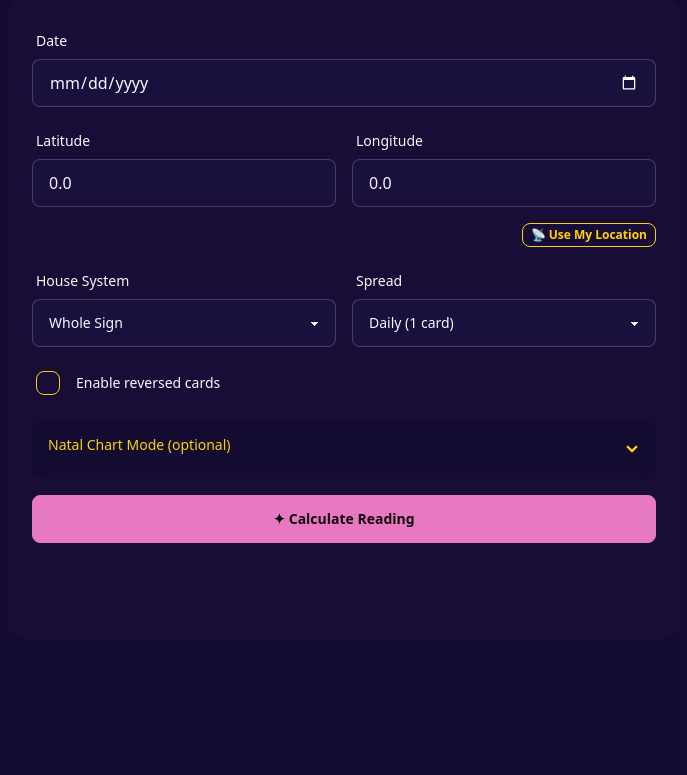
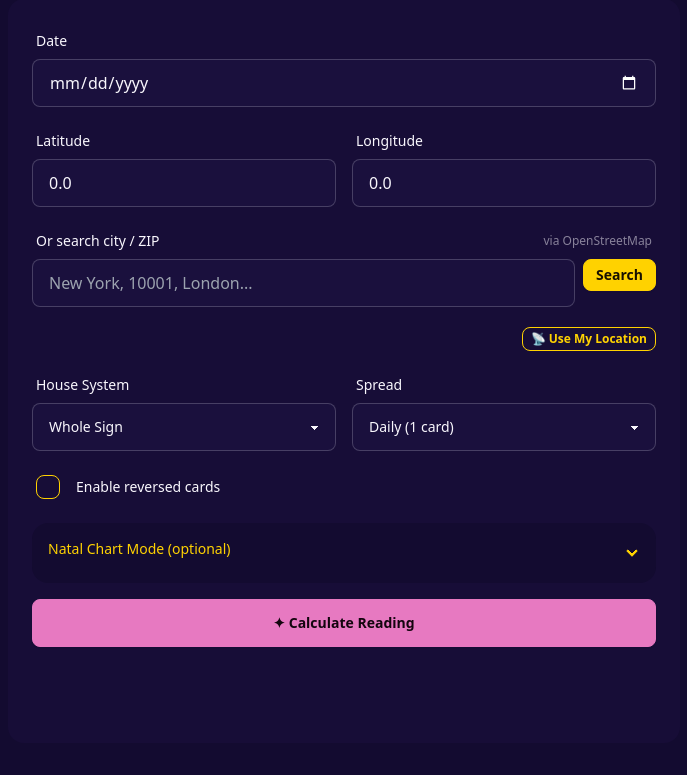
Before and after one commit to phildini/orbpondering, a Django app: template web/orbpondering_web/frontend/templates/frontend/reading_form.html in a window 1280 px wide. Shown: the part 198-973 px from the top of the page, without its empty margins (296-983 px from the left). Before the commit the page ends 741 px from the top, so only its background shows below. Run offline with Django 5.2, Linux system fonts and the light colour scheme; the template is opened without the code that fills it, so the values that code supplies are empty; style sheets or scripts are compiled from the project's sources.

Commit message:
City/ZIP search via Nominatim API, auto-save prefs on change, improved restore notice

```diff
--- a/web/orbpondering_web/frontend/templates/frontend/reading_form.html
+++ b/web/orbpondering_web/frontend/templates/frontend/reading_form.html
@@ -31,6 +31,20 @@
                class="input input-bordered w-full">
       </div>
     </div>
+
+    <div class="form-control">
+      <label class="label">
+        <span class="label-text">Or search city / ZIP</span>
+        <span class="label-text-alt text-xs text-base-content/50">via OpenStreetMap</span>
+      </label>
+      <div class="flex gap-2">
+        <input type="text" id="city-search" placeholder="New York, 10001, London..."
+               class="input input-bordered w-full">
+        <button type="button" class="btn btn-accent btn-sm" onclick="searchCity()">Search</button>
+      </div>
+      <div id="city-results" class="mt-1 space-y-1"></div>
+    </div>
+
     <div class="flex justify-end">
       <button type="button" id="locate-btn" class="btn btn-outline btn-accent btn-xs gap-1"
               onclick="getLocation()">
@@ -89,6 +103,15 @@
             <label class="label"><span class="label-text">Birth Longitude</span></label>
             <input type="number" step="any" name="birth_lon" id="birth-lon" value="0.0" class="input input-bordered w-full">
           </div>
+        </div>
+        <div class="form-control">
+          <label class="label"><span class="label-text">Or search birth city / ZIP</span></label>
+          <div class="flex gap-2">
+            <input type="text" id="birth-city-search" placeholder="New York, 10001..."
+                   class="input input-bordered w-full">
+            <button type="button" class="btn btn-accent btn-sm" onclick="searchBirthCity()">Search</button>
+          </div>
+          <div id="birth-city-results" class="mt-1 space-y-1"></div>
         </div>
         <div class="form-control">
           <label class="label"><span class="label-text">Time Zone</span></label>
@@ -178,6 +201,7 @@ function loadStoredData() {
       if (prefs.house_system) document.querySelector('[name=house_system]').value = prefs.house_system;
       if (prefs.spread) document.querySelector('[name=spread]').value = prefs.spread;
       if (prefs.reversed) document.querySelector('[name=reversed]').checked = prefs.reversed;
+      parts.push('\u2699\ufe0f prefs');
     }
   } catch(e) {}
 
@@ -186,6 +210,71 @@ function loadStoredData() {
     notice.classList.remove('hidden');
   }
 }
+
+// ---- City / ZIP search ----
+
+function _searchCity(query, resultsId, latId, lonId) {
+  if (!query || query.length < 2) return;
+  var resultsEl = document.getElementById(resultsId);
+  resultsEl.innerHTML = '<span class="text-xs text-warning">Searching...</span>';
+
+  fetch('https://nominatim.openstreetmap.org/search?q=' + encodeURIComponent(query) + '&format=json&limit=5&addressdetails=0')
+    .then(function(r) { return r.json(); })
+    .then(function(data) {
+      resultsEl.innerHTML = '';
+      if (!data || data.length === 0) {
+        resultsEl.innerHTML = '<span class="text-xs text-error">No results found</span>';
+        return;
+      }
+      data.forEach(function(place) {
+        var btn = document.createElement('button');
+        btn.type = 'button';
+        btn.className = 'btn btn-ghost btn-xs w-full text-left justify-start font-normal text-xs';
+        btn.textContent = place.display_name;
+        btn.onclick = function() {
+          document.getElementById(latId).value = parseFloat(place.lat).toFixed(4);
+          document.getElementById(lonId).value = parseFloat(place.lon).toFixed(4);
+          resultsEl.innerHTML = '<span class="text-xs text-success">\u2713 ' + place.display_name.slice(0, 60) + '...</span>';
+          // Save immediately
+          saveFormData();
+        };
+        resultsEl.appendChild(btn);
+      });
+    })
+    .catch(function(err) {
+      resultsEl.innerHTML = '<span class="text-xs text-error">Search failed: ' + err.message + '</span>';
+    });
+}
+
+function searchCity() {
+  _searchCity(
+    document.getElementById('city-search').value.trim(),
+    'city-results', 'lat-input', 'lon-input'
+  );
+}
+
+function searchBirthCity() {
+  _searchCity(
+    document.getElementById('birth-city-search').value.trim(),
+    'birth-city-results', 'birth-lat', 'birth-lon'
+  );
+}
+
+// Enter key triggers search; auto-save prefs on change
+document.addEventListener('DOMContentLoaded', function() {
+  var el = document.getElementById('city-search');
+  if (el) el.addEventListener('keydown', function(e) { if (e.key === 'Enter') { e.preventDefault(); searchCity(); } });
+  var el2 = document.getElementById('birth-city-search');
+  if (el2) el2.addEventListener('keydown', function(e) { if (e.key === 'Enter') { e.preventDefault(); searchBirthCity(); } });
+
+  // Save prefs immediately when changed
+  var hs = document.querySelector('[name=house_system]');
+  if (hs) hs.addEventListener('change', saveFormData);
+  var sp = document.querySelector('[name=spread]');
+  if (sp) sp.addEventListener('change', saveFormData);
+  var rv = document.querySelector('[name=reversed]');
+  if (rv) rv.addEventListener('change', saveFormData);
+});
 
 // ---- Geolocation ----
 
```
